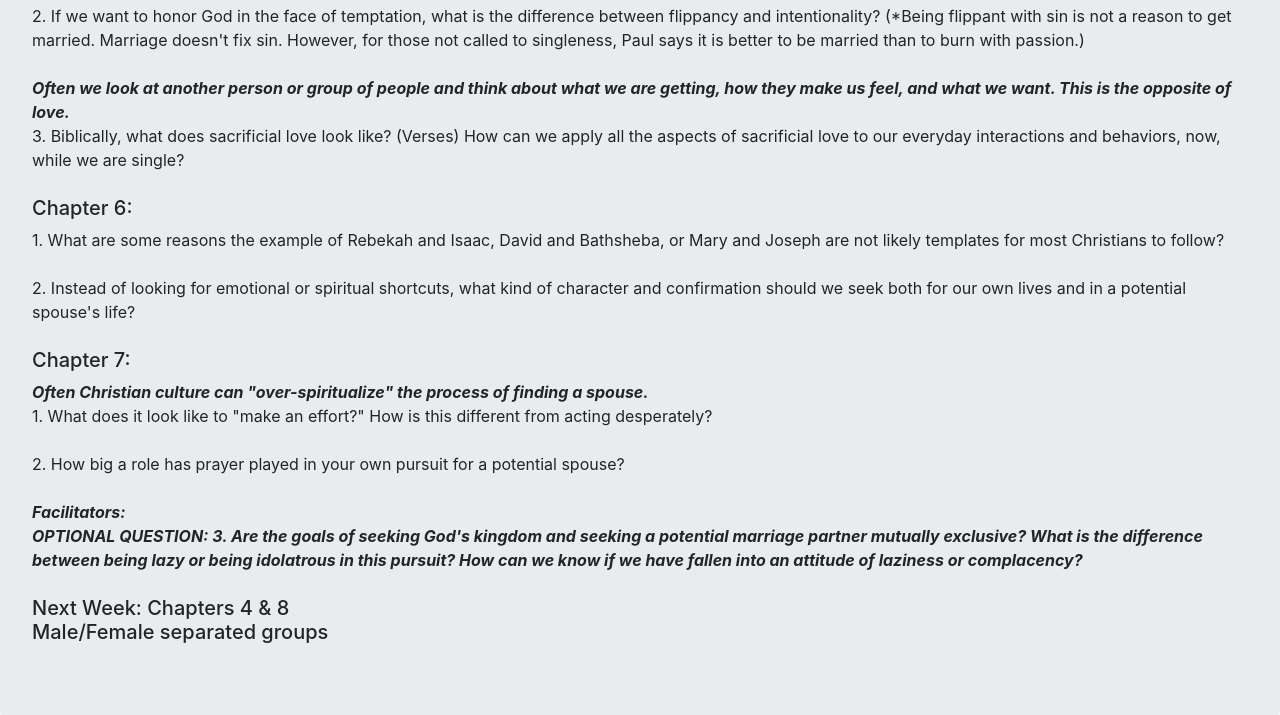
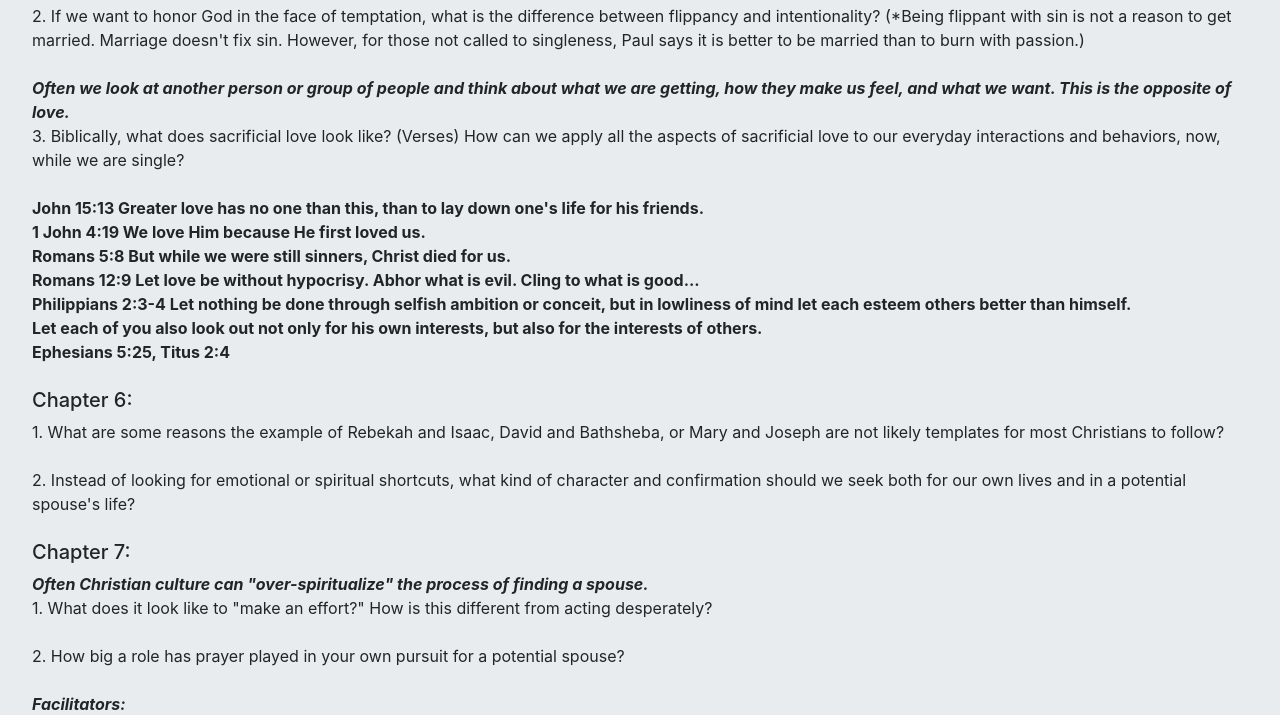
Before and after one commit to HannahEG/sacredsearchseries, a Flask app: page /facilitators in a window 1280 px wide. Shown: the part 450-1165 px from the top of the page. Run offline with Flask 2, Linux system fonts and the light colour scheme; some libraries are stand-ins or nearby versions.

Commit message:
updated facilitators resource

```diff
--- a/app/templates/facilitators.html
+++ b/app/templates/facilitators.html
@@ -74,6 +74,14 @@
                 Often we look at another person or group of people and think about what we are getting, how they make us feel, and what we want. This is the opposite of love.
                 </i></b>
             <br>3. Biblically, what does sacrificial love look like? (Verses) How can we apply all the aspects of sacrificial love to our everyday interactions and behaviors, now, while we are single?
+                <br><br><b>
+                John 15:13 Greater love has no one than this, than to lay down one's life for his friends.<br>
+                1 John 4:19 We love Him because He first loved us. <br>
+                Romans 5:8 But while we were still sinners, Christ died for us.<br>
+                Romans 12:9 Let love be without hypocrisy. Abhor what is evil. Cling to what is good...<br>
+                Philippians 2:3-4 Let nothing be done through selfish ambition or conceit, but in lowliness of mind let each esteem others better than himself.
+                <br>Let each of you also look out not only for his own interests, but also for the interests of others.<br>
+                Ephesians 5:25, Titus 2:4</b>
                 <br><br>
                 <h5>Chapter 6:</h5>
                 1. What are some reasons the example of Rebekah and Isaac, David and Bathsheba, or Mary and Joseph are not likely templates for most Christians to follow?
```
